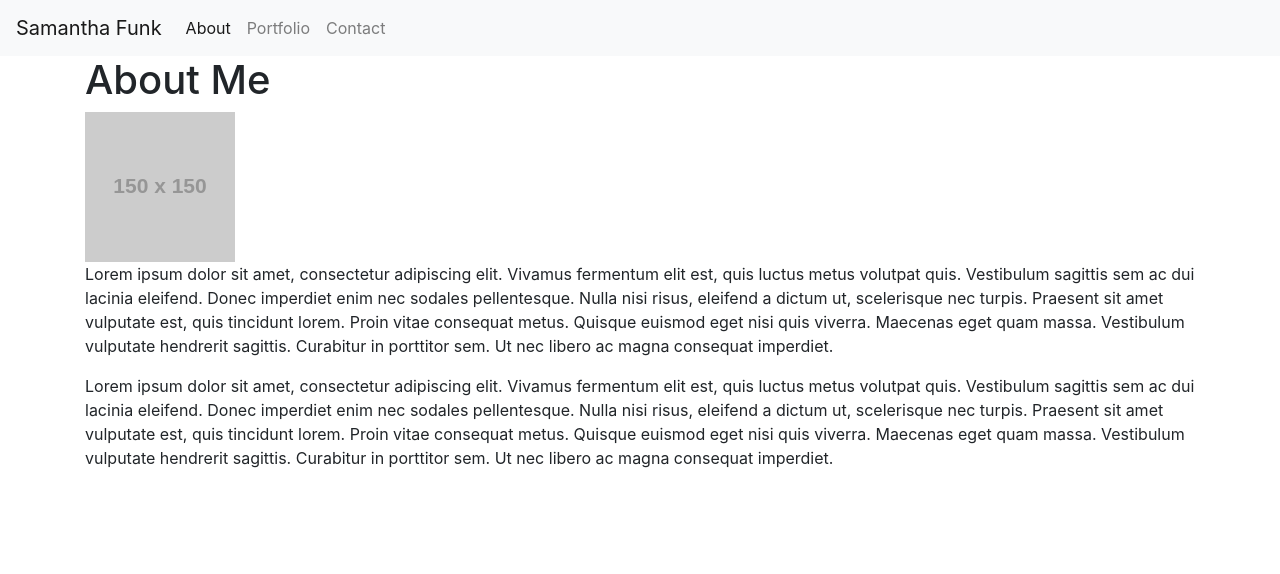
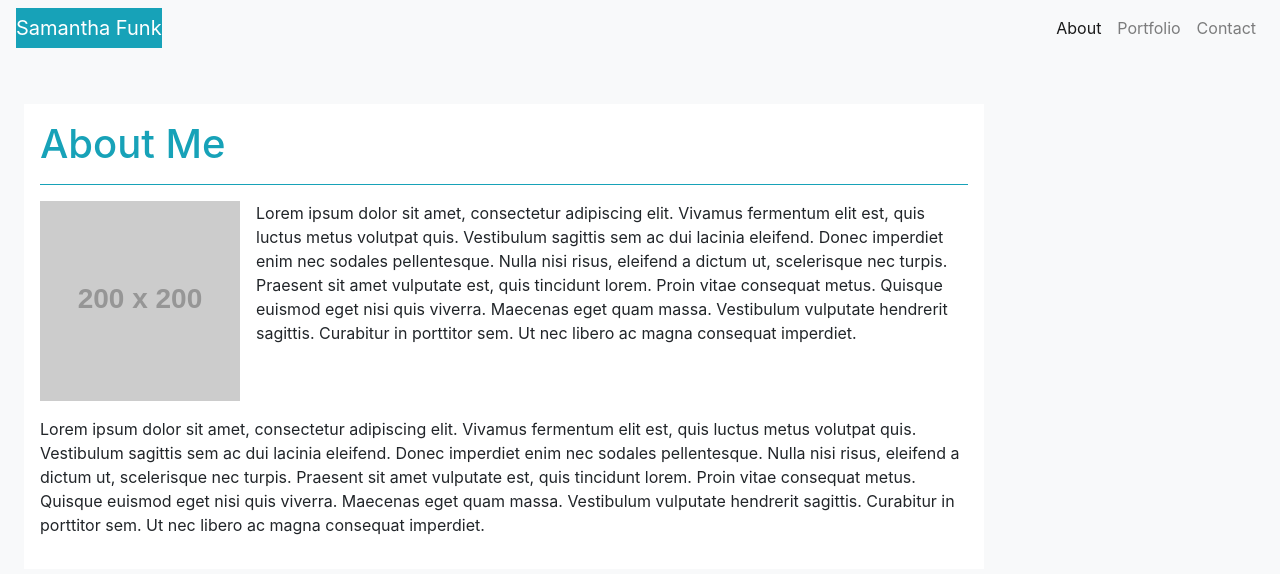
Before and after one commit to sfunk11/portfolio-site, a plain HTML site: page index.html in a window 1280 px wide. Drawn offline with nearby package versions, Linux system fonts and the light colour scheme; placeholder pictures from the web are drawn by us.

Commit message:
Updated styling for index.html

```diff
--- /dev/null
+++ b/assets/style.css
@@ -0,0 +1,8 @@
+.container {
+    max-width: 700px;
+    background-color: ivory;
+    float: left;
+}
+body{
+    background-color: lightgray;
+}
--- a/index.html
+++ b/index.html
@@ -8,18 +8,19 @@
   <title>Samantha Funk</title>
 
   <link rel="stylesheet" href="https://maxcdn.bootstrapcdn.com/bootstrap/4.0.0/css/bootstrap.min.css">
+    <!-- <linK rel="stylesheet" href="assets/style.css"> -->
 
 </head>
 
-<body>
+<body class = "bg-light">
     <nav class="navbar navbar-expand-lg navbar-light bg-light">
-        <a class="navbar-brand" href="#">Samantha Funk</a>
+        <a class="navbar-brand badge-info text-white " href="#">Samantha Funk</a>
         <button class="navbar-toggler" type="button" data-toggle="collapse" data-target="#navbarSupportedContent" aria-controls="navbarSupportedContent" aria-expanded="false" aria-label="Toggle navigation">
           <span class="navbar-toggler-icon"></span>
         </button>
 
         <div class="collapse navbar-collapse" id="navbarSupportedContent">
-          <ul class="navbar-nav mr-auto">
+          <ul class="navbar-nav ml-auto">
             <li class="nav-item active">
               <a class="nav-link" href="#">About <span class="sr-only">(current)</span></a>
             </li>
@@ -32,15 +33,15 @@
         </div>
       </nav>
 
-      <div class = "container">
+      <div class = "container bg-white p-3 w-75 float-left mt-5 ml-4">
             <div class = "row">
                 <div class = "col-lg-12">
                      <div class = "page-header">
-                        <h1>About Me</h1>
+                        <h1 class = "text-info pb-3 border-bottom border-info">About Me</h1>
                      </div>
-                      <div class = "row">
+                      <div class = "row mt-3">
                          <div class = "col-lg-12">
-                            <img id="bio-image" src="https://placehold.it/150x150" alt="Sam Funk">
+                            <img class= "float-left mr-3 mb-3" id="bio-image" src="https://placehold.it/200x200" alt="Sam Funk">
                             <p>Lorem ipsum dolor sit amet, consectetur adipiscing elit. Vivamus fermentum elit est, quis luctus metus volutpat quis. Vestibulum sagittis sem ac dui lacinia eleifend. Donec imperdiet enim nec sodales pellentesque. Nulla nisi risus, eleifend a dictum ut, scelerisque nec turpis. Praesent sit amet vulputate est, quis tincidunt lorem. Proin vitae consequat metus. Quisque euismod eget nisi quis viverra. Maecenas eget quam massa. Vestibulum vulputate hendrerit sagittis. Curabitur in porttitor sem. Ut nec libero ac magna consequat imperdiet. </p>
                         </div>
                        </div>
@@ -53,6 +54,7 @@
                 </div>
 
             </div>
-      </div>
+        </div>
 
 </body>
+</html>
```
Also changed, not shown: 2 other files.
